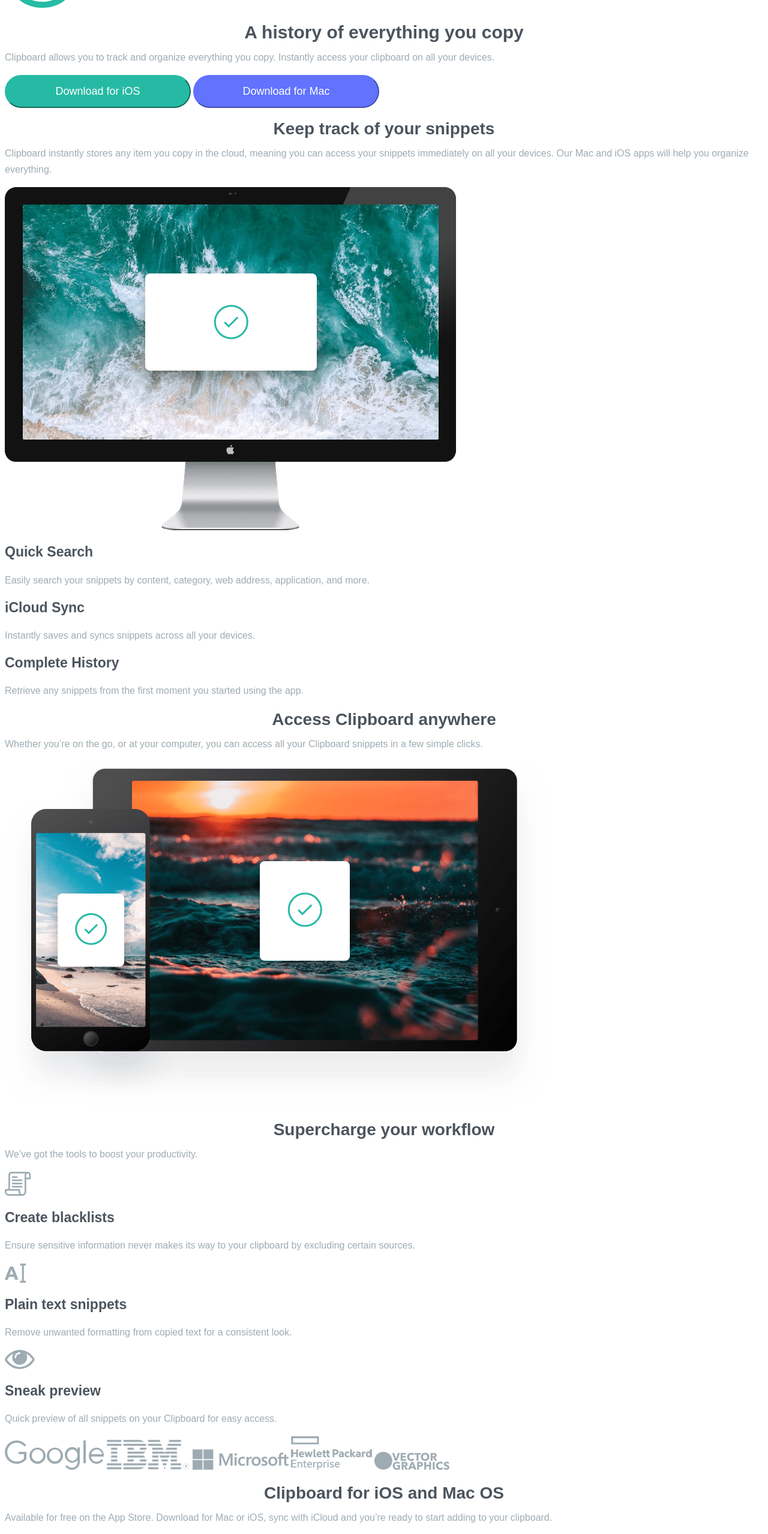
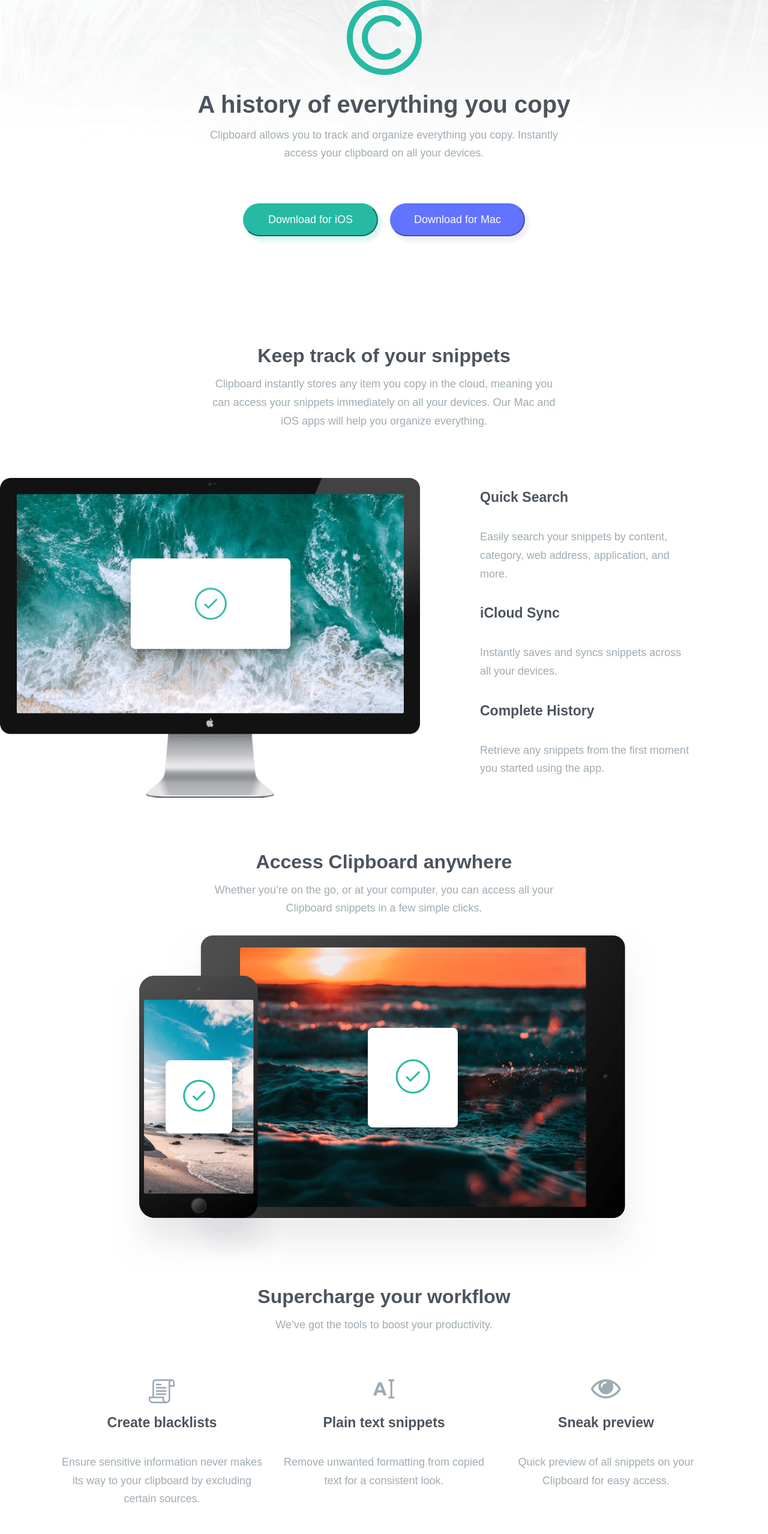
Before and after one commit to katie-stewart/clipboard-landing-page-master, a website: page index.html in a window 1280 px wide. Shown: the part 120-2678 px from the top of the page at 60% size. Drawn offline with Linux system fonts and the light colour scheme; a web font is replaced by a local one.

Commit message:
Finished pages

```diff
--- a/index.html
+++ b/index.html
@@ -23,38 +23,49 @@
         <div class="keep-track">
             <h1>Keep track of your snippets</h1>
             <p>Clipboard instantly stores any item you copy in the cloud, meaning you can access your snippets immediately on all your devices. Our Mac and iOS apps will help you organize everything.</p>
-
+            <span>
             <img src="images/image-computer.png" class="computer" alt="desktop computer">
-
+<div class="keep-track-text">
             <h2>Quick Search</h2>
             <p>Easily search your snippets by content, category, web address, application, and more.</p>
             <h2>iCloud Sync</h2>
             <p>Instantly saves and syncs snippets across all your devices.</p>
             <h2>Complete History</h2>
             <p>Retrieve any snippets from the first moment you started using the app.</p>
+            </div>
+        </span>
         </div>
 
         <div class="access">
             <h1>Access Clipboard anywhere</h1>
             <p> Whether you’re on the go, or at your computer, you can access all your Clipboard snippets in a few simple clicks.</p>
-
-            <img src="images/image-devices.png" class="computer" alt="computer and phone">
-
+            <span>
+            <img src="images/image-devices.png" class="computer-phone" alt="computer and phone">
+        </span>
         </div>
 
         <div class="supercharge">
+
             <h1>Supercharge your workflow</h1>
             <p>We’ve got the tools to boost your productivity.</p>
+            <div class="greyscale">
+                <span class="blacklists">
+            <img src="images/icon-blacklist.svg" alt="greyscale paper">
 
-            <img src="images/icon-blacklist.svg" alt="greyscale paper">
             <h2>Create blacklists</h2>
             <p>Ensure sensitive information never makes its way to your clipboard by excluding certain sources.</p>
+        </span>
+                <span class="plain">
             <img src="images/icon-text.svg" alt="greyscale letter a">
             <h2>Plain text snippets</h2>
             <p>Remove unwanted formatting from copied text for a consistent look.</p>
+        </span>
+                <span class="sneak">
             <img src="images/icon-preview.svg" alt="greyscale eye">
             <h2>Sneak preview</h2>
             <p>Quick preview of all snippets on your Clipboard for easy access.</p>
+        </span>
+            </div>
         </div>
 
         <div class="logos">
@@ -77,12 +88,13 @@
     </div>
     <footer>
         <img src="images/logo.svg" class="green-logo-2" alt="green clipboard logo">
-
-        <p>FAQs</p>
-        <p>Contact Us</p>
-        <p>Privacy Policy</p>
-        <p>Press Kit</p>
-        <p>Install Guide</p>
+        <div class="footer-links">
+            <p>FAQs</p>
+            <p>Privacy Policy</p>
+            <p>Install Guide</p>
+            <p>Contact Us</p>
+            <p>Press Kit</p>
+        </div>
         <div class="social-icons">
             <img src="images/icon-facebook.svg" alt="facebook logo">
             <img src="images/icon-twitter.svg" alt="twitter logo">
@@ -91,7 +103,7 @@
 
         <nav>
             <p class="attribution">
-                Challenge by <a href="https://www.frontendmentor.io?ref=challenge" target="_blank">Frontend Mentor</a>. <br> Coded by <a href="#">Katie Stewart</a>.
+                Challenge by <a href="https://www.frontendmentor.io?ref=challenge" target="_blank">Frontend Mentor</a>. <br> Coded by <a href="https://github.com/katiestewartcodes">Katie Stewart</a>.
             </p>
         </nav>
     </footer>
--- a/style.css
+++ b/style.css
@@ -1,22 +1,64 @@
+body {
+    margin: 0;
+    background-image: url(images/bg-header-desktop.png);
+    background-repeat: no-repeat;
+    margin: 0;
+}
+
+.container {
+    display: flex;
+    flex-direction: column;
+}
+
 .green-logo-1 {
     width: 125px;
     align-self: center;
+    margin-top: 120px;
+}
+
+.button-row {
+    display: flex;
+    flex-direction: row;
+    align-items: center;
+    justify-content: center;
+    gap: 20px;
+    margin-top: 50px;
+    margin-bottom: 160px;
+}
+
+.history {
+    /* width: 700px; */
+    display: flex;
+    flex-direction: column;
+    align-items: center;
 }
 
 .history h1 {
-        font-size: 30px;
+    font-size: 40px;
 }
+
+.supercharge {
+    display: flex;
+    flex-direction: column;
+    align-items: center;
+}
+
+
 /* Spacing Utilities */
+
+
 /* .mb-1 { margin-bottom: 10px; }
     .mb-2 { margin-bottom: 15px; }
     .mb-3 { margin-bottom: 20px; }
     .mb-4 { margin-bottom: 25px; } */
+
+
 /* Base Typography */
 
 h1 {
     font-family: 'Bai Jamjuree', sans-serif;
     font-weight: 600;
-        font-size: 28px;
+    font-size: 32px;
     color: hsl(210, 10%, 33%);
     text-align: center;
     margin-bottom: -5px;
@@ -32,14 +74,15 @@
 p {
     font-family: 'Bai Jamjuree', sans-serif;
     font-weight: 200;
-        font-size: 16px;
+    font-size: 18px;
     line-height: 1.7;
     color: hsl(201, 11%, 66%);
+    text-align: center;
 }
 
 button {
     border-radius: 35px;
-        width: 310px;
+    width: 225px;
     height: 55px;
     color: white;
     font-family: 'Bai Jamjuree', sans-serif;
@@ -50,11 +93,13 @@
 .i0S {
     background-color: hsl(171, 66%, 44%);
     border-color: hsl(171, 66%, 44%);
+    box-shadow: 5px 7px 5px 2px #def8ef;
 }
 
 .mac {
     background-color: hsl(233, 100%, 69%);
     border-color: hsl(233, 100%, 69%);
+    box-shadow: 5px 7px 5px 2px #f1f0f5;
 }
 
 footer {
@@ -66,27 +111,146 @@
     font-size: 18px;
 }
 
+@media (min-width: 768px) {
+    .history p {
+        max-width: 700px;
+        margin-right: 350px;
+        margin-left: 350px;
+    }
+    .keep-track span {
+        margin-top: 80px;
+        display: grid;
+        grid-template-columns: 1fr 1fr;
+        grid-template-rows: 600px;
+        gap: 100px;
+    }
+    .keep-track>p {
+        max-width: 700px;
+        margin-right: 350px;
+        margin-left: 350px;
+    }
+    .keep-track img {
+        justify-self: start;
+        max-width: 700px;
+    }
+    .keep-track .keep-track-text {
+        display: flex;
+        flex-direction: column;
+        justify-content: left;
+        max-width: 350px;
+    }
+    .keep-track .keep-track-text p {
+        text-align: left;
+    }
+    .access span {
+        display: flex;
+        flex-direction: row;
+        justify-content: center;
+    }
+    .access p {
+        max-width: 700px;
+        margin-right: 350px;
+        margin-left: 350px;
+    }
+    .supercharge p {
+        margin-bottom: 75px;
+        max-width: 700px;
+    }
+    .greyscale {
+        display: grid;
+        grid-template-columns: 340px 340px 340px;
+        grid-template-rows: 240px;
+        gap: 30px;
+        margin-bottom: 150px;
+    }
+    .blacklists,
+    .plain,
+    .sneak {
+        display: flex;
+        flex-direction: column;
+        align-items: center;
+        justify-content: baseline;
+    }
+    .plain img {
+        margin-bottom: 8px;
+    }
+    .sneak img {
+        margin-bottom: 8px;
+    }
+    .download p {
+        max-width: 700px;
+        margin-right: 350px;
+        margin-left: 350px;
+    }
+    .logos {
+        display: flex;
+        flex-direction: row;
+        justify-content: space-evenly;
+        align-items: center;
+        margin-bottom: 150px;
+    }
+    footer {
+        display: grid;
+        grid-template-columns: 350px 600px 350px;
+    }
+    footer .green-logo-2 {
+        display: flex;
+        flex-direction: row;
+        align-self: center;
+        justify-self: center;
+        width: 55px;
+        height: 55px;
+    }
+    footer p {
+        line-height: 1;
+    }
+    .footer-links {
+        display: flex;
+        flex-direction: row;
+        flex-wrap: wrap;
+        padding: 10px;
+        width: 475px;
+        height: 90px;
+        column-gap: 90px;
+        align-content: flex-start;
+        justify-content: flex-start;
+        align-items: baseline;
+    }
+    .social-icons {
+        display: flex;
+        flex-direction: row;
+        gap: 20px;
+        margin-right: 80px;
+        justify-content: flex-end;
+        align-items: center;
+    }
+    nav {
+        line-height: 1;
+        grid-column: 3;
+    }
+}
+
 @media (max-width: 768px) {
     body {
-            /* margin-left: 30px;
-            margin-right: 30px;
-            margin-top: 120px; */
         background-image: url(images/bg-header-mobile.png);
         background-repeat: no-repeat;
+        background-size: contain;
         margin: 0;
     }
     .green-logo-1 {
         margin-bottom: 40px;
     }
     .container {
-            display: flex;
-            flex-direction: column;
         margin-right: 30px;
         margin-left: 30px;
         margin-top: 120px;
     }
+    .history h1 {
+        font-size: 30px;
+    }
     p {
         text-align: center;
+        font-size: 16px;
     }
     .button-row {
         display: flex;
@@ -97,6 +261,9 @@
         margin-top: 50px;
         margin-bottom: 160px;
     }
+    button {
+        width: 310px;
+    }
     .keep-track {
         display: flex;
         flex-direction: column;
@@ -104,13 +271,28 @@
         justify-content: center;
     }
     .keep-track h2 {
+        text-align: center;
         margin-top: 20px;
         margin-bottom: -5px;
+    }
+    .keep-track .keep-track-text {
+        display: flex;
+        flex-direction: column;
+        justify-content: center;
+    }
+    .keep-track .keep-track-text p {
+        text-align: center;
     }
     .access {
         margin-top: 160px;
     }
     .computer {
+        width: calc(100vw - 60px);
+        justify-content: center;
+        margin-top: 50px;
+        margin-bottom: 50px;
+    }
+    .computer-phone {
         width: calc(100vw - 60px);
         justify-content: center;
         margin-top: 50px;
@@ -127,6 +309,14 @@
     .supercharge img {
         margin-top: 25px;
         margin-bottom: 25px;
+    }
+    .blacklists,
+    .plain,
+    .sneak {
+        display: flex;
+        flex-direction: column;
+        align-items: center;
+        justify-content: center;
     }
     .logos {
         display: flex;
@@ -154,14 +344,13 @@
         margin-bottom: 30px;
     }
     footer p {
-            line-height: 0.8;
+        line-height: 1;
     }
     .social-icons {
         display: flex;
         flex-direction: row;
         justify-content: center;
         gap: 40px;
-            /* margin-top: 50px; */
         margin-bottom: 50px;
         width: 25px;
     }
```
Lines whose indentation alone changed are shown as unchanged.
